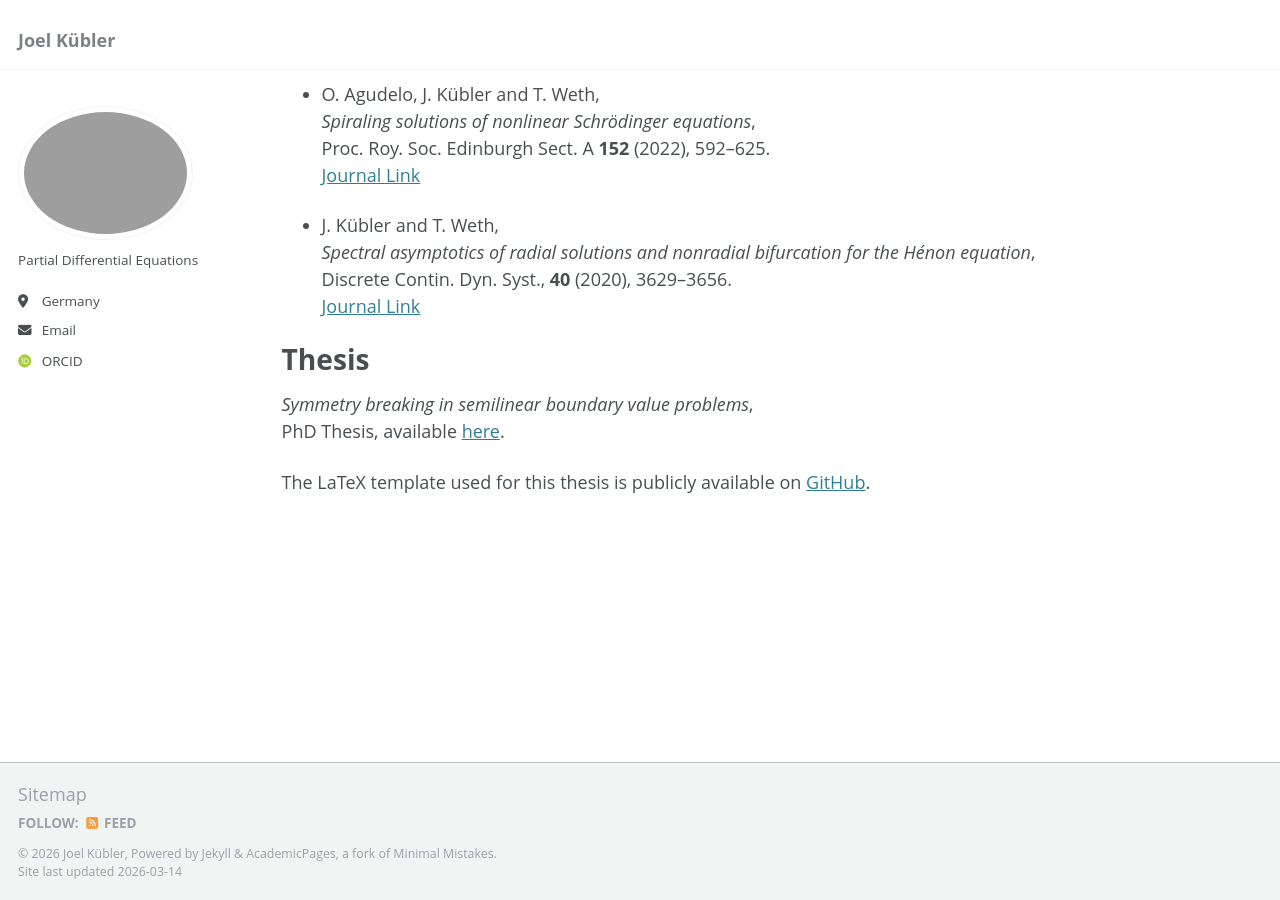
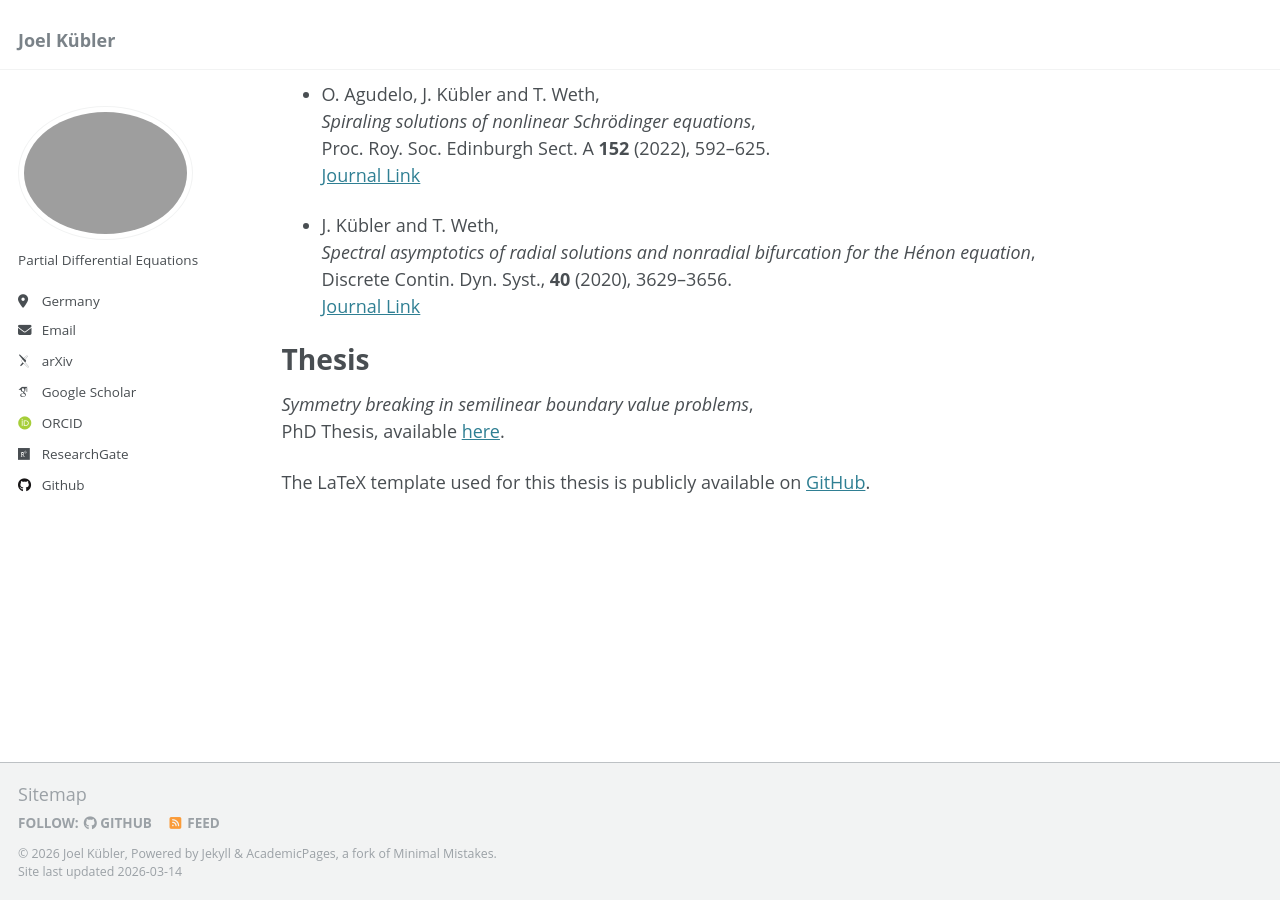
Before and after one commit to jkblr/jkblr.github.io, a Jekyll site: the page built from _pages/about.md, in a window 1280 px wide and 900 px high, scrolled down 591 px. Built offline with Jekyll 4.4.1, drawn with Linux system fonts in a browser that asks for light colours; some web fonts are replaced; part of the change alters nothing that is shown.

Commit message:
added profile links

```diff
--- a/_config.yml
+++ b/_config.yml
@@ -31,20 +31,20 @@ author:
   email            : "joel.kuebler.math@gmail.com"
 
   # Academic websites
-  arxiv            : # URL - Update with the correct link to your profile
-  googlescholar    : #
+  arxiv            : "https://arxiv.org/a/kubler_j_2.html"
+  googlescholar    : "https://scholar.google.de/citations?user=o6DyvyYAAAAJ&hl=de"
   impactstory      : # URL
   orcid            : "https://orcid.org/0000-0003-3743-311X"
   semantic         : # URL
   pubmed           : #
-  researchgate     : # URL
+  researchgate     : "https://www.researchgate.net/profile/Joel-Kuebler"
   scopus           : # URL
 
   # Repositories and software development
   bitbucket        : # Username - Update with your username on the site
   codepen          : # Username
   dribbble         : # Username
-  github           : #"academicpages"
+  github           : "jkblr"
   kaggle           : # Username
   stackoverflow    : # User number or user number and name (i.e., use "1" or "1/jeff-atwood")
 
```
